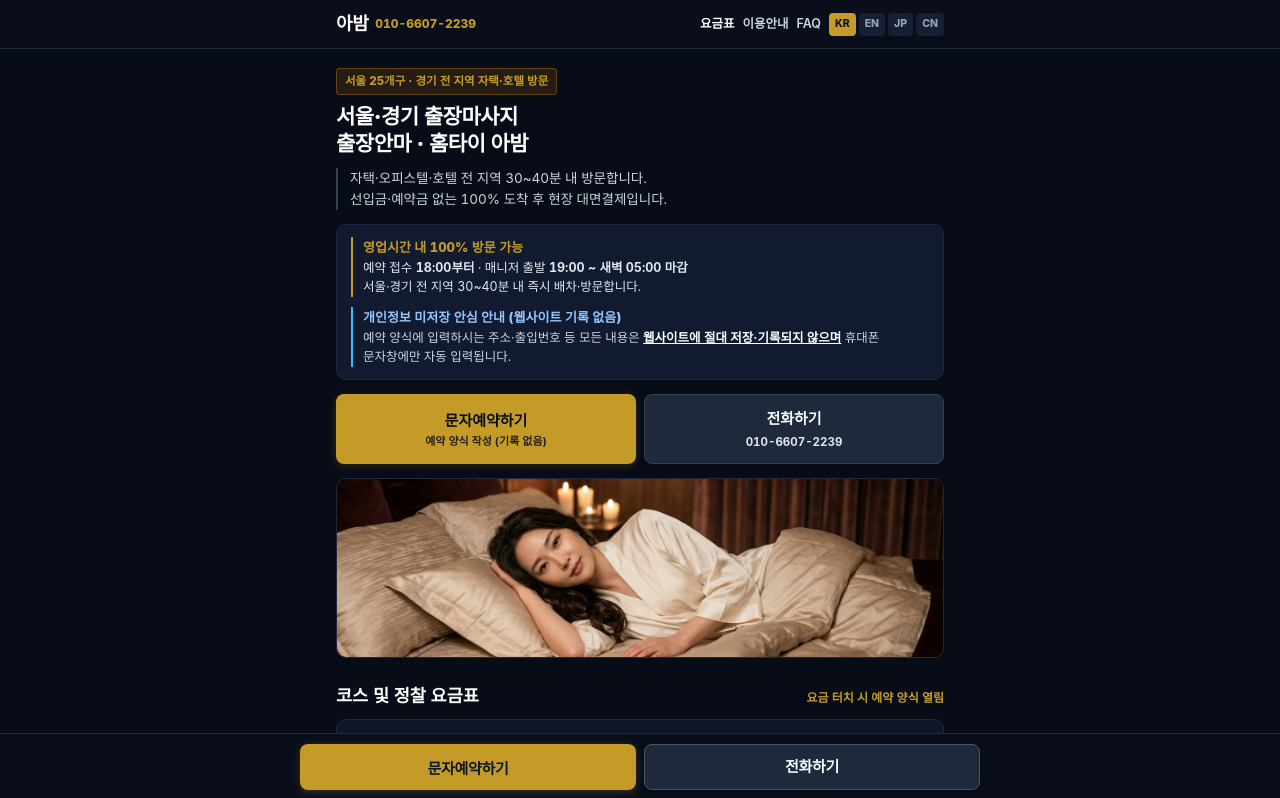
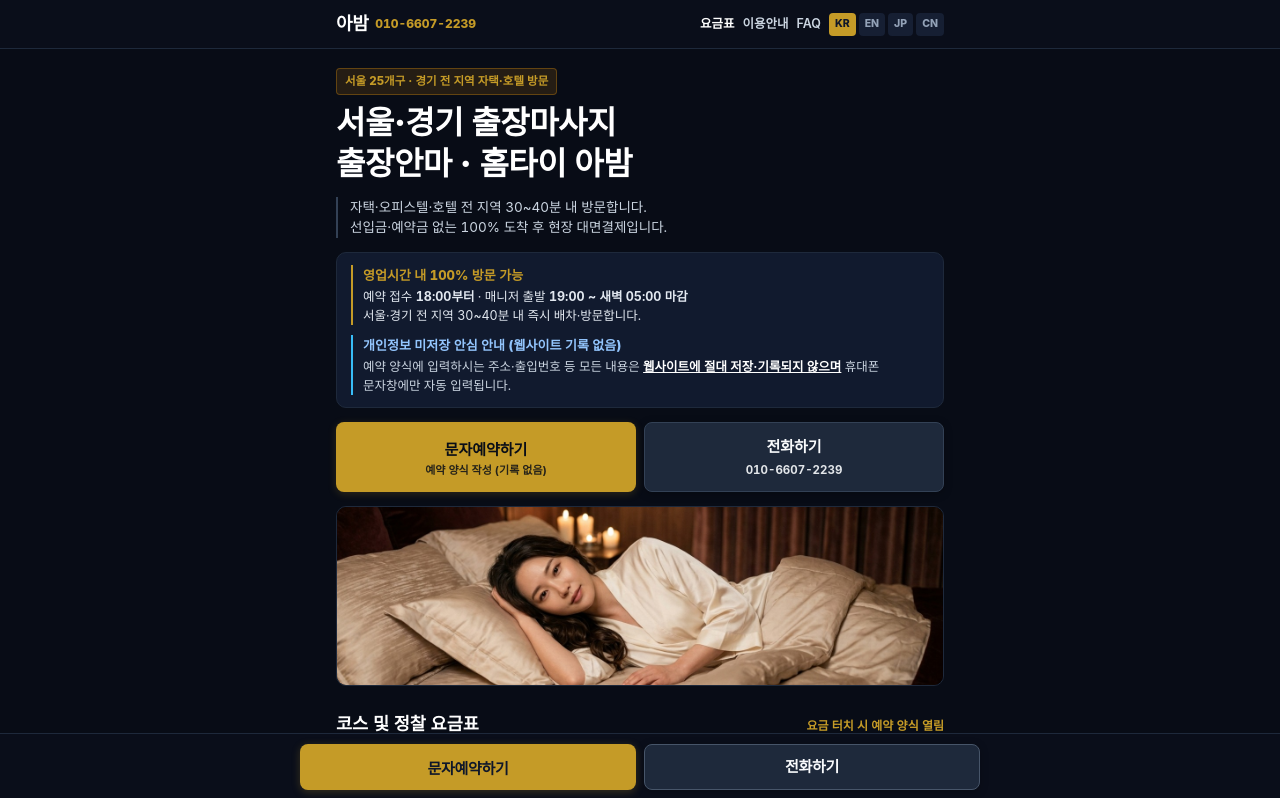
Before and after one commit to yjh01270404-glitch/abam-kr, a Next.js app: page / in a window 1280 px wide. Shown: the top 798 px of the page. Built offline with nearby package versions, Linux system fonts and the light colour scheme.

Commit message:
style: midnight gradient and larger hero heading/touch targets (Stitch-inspired refresh)

```diff
--- a/src/app/globals.css
+++ b/src/app/globals.css
@@ -109,3 +109,11 @@ a:active, button:active {
     display: none !important;
   }
 }
+
+/* Stitch-inspired refresh: deeper midnight gradient + larger touch targets */
+body {
+  background: radial-gradient(1100px 560px at 50% -8%, #14213d 0%, #0a1020 55%, #070b16 100%) fixed;
+}
+button, a[href^="tel:"], a[href^="sms:"] {
+  min-height: 44px;
+}
--- a/src/components/AbamLanding.tsx
+++ b/src/components/AbamLanding.tsx
@@ -232,12 +232,12 @@ export default function AbamLanding({ c, areaLinks }: { c: LandingContent; areaL
 
           <h1
             style={{
-              fontSize: '21px',
+              fontSize: 'clamp(24px, 6.4vw, 32px)',
               fontWeight: 900,
               color: '#ffffff',
               letterSpacing: '-0.5px',
-              margin: '0 0 10px',
-              lineHeight: 1.32,
+              margin: '0 0 12px',
+              lineHeight: 1.28,
               wordBreak: 'keep-all',
             }}
           >
```
